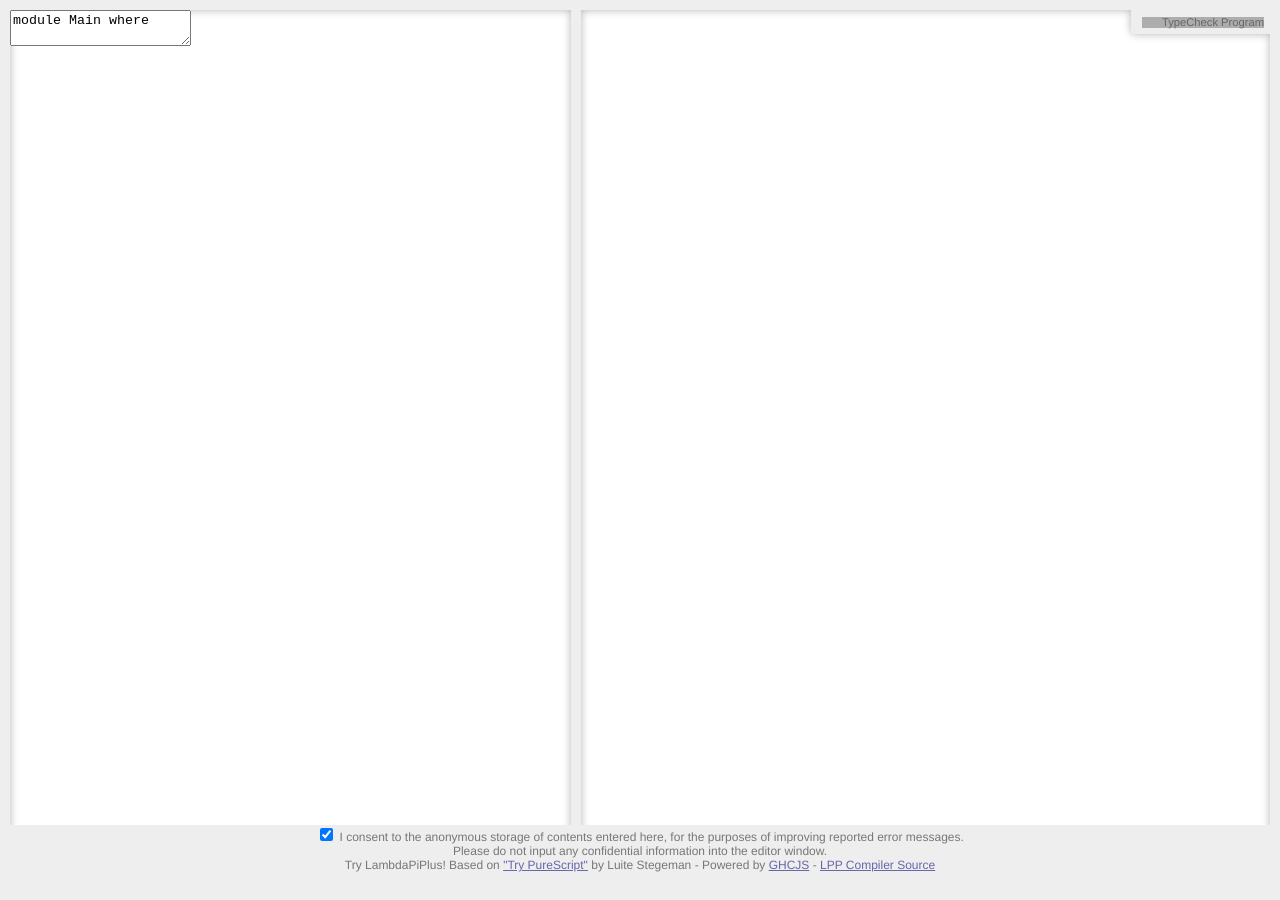
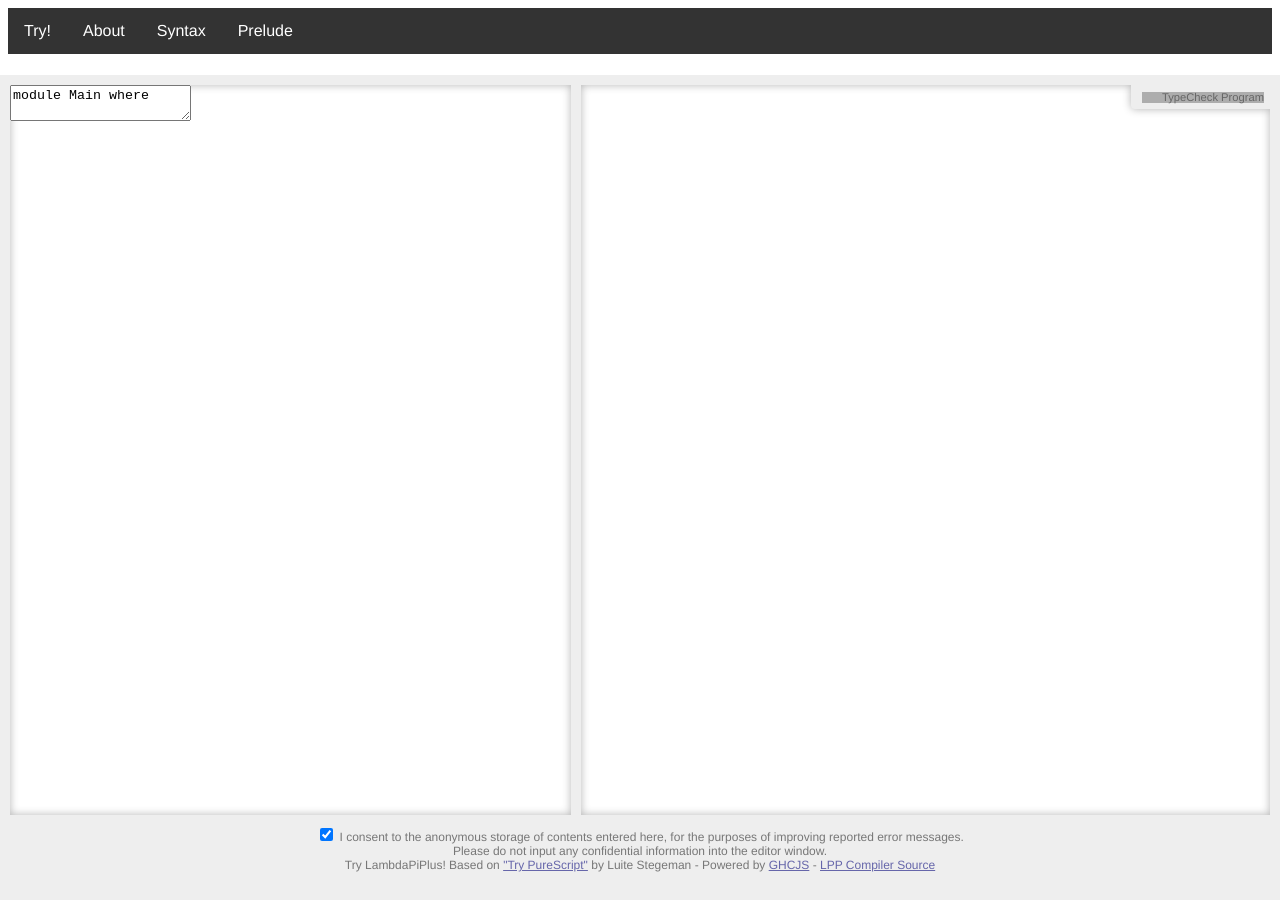
Before and after one commit to lambda-pi-plus/lambda-pi-plus.github.io, a Jekyll site: the page index.html, which Jekyll copies as it is, in a window 1280 px wide. Built offline with Jekyll 4.4.1, drawn with Linux system fonts in a browser that asks for light colours; a script that is not in the unit is left out; comment, search, counter and statistics services are not loaded; grey boxes are pictures that could not be loaded.

Commit message:
Try adding top bar

```diff
--- a/index.html
+++ b/index.html
@@ -9,6 +9,14 @@
 </head>
 <html>
   <body>
+    <div id="topbar">
+      <ul>
+        <li><a class="active" href="lambda-pi-plus.github.io">Try!</a></li>
+        <li><a href="about">About</a></li>
+        <li><a href="syntax">Syntax</a></li>
+        <li><a href="prelude">Prelude</a></li>
+      </ul>
+    </div>
     <div id="content">
       <div id="source_outer">
         <div id="source">
--- a/tryps.css
+++ b/tryps.css
@@ -18,8 +18,8 @@ body {
     margin: 0;
     padding: 0;
     left: 0;
-    top: 0;
-    bottom: 25px;
+    top: 75px;
+    bottom: 75px;
     right: 0;
 }
 
@@ -201,4 +201,35 @@ pre {
     white-space: -pre-wrap;      /* Opera 4-6 */
     white-space: -o-pre-wrap;    /* Opera 7 */
     word-wrap: break-word;       /* Internet Explorer 5.5+ */
+        height: auto;
+    /*max-height: 600px;*/
+    overflow: auto;
+    background-color: #eeeeee;
+    word-break: normal !important;
+    word-wrap: normal !important;
+    white-space: pre !important;
 }
+
+ul {
+    list-style-type: none;
+    margin: 0;
+    padding: 0;
+    overflow: hidden;
+    background-color: #333;
+}
+
+li {
+    float: left;
+}
+
+li a {
+    display: block;
+    color: white;
+    text-align: center;
+    padding: 14px 16px;
+    text-decoration: none;
+}
+
+li a:hover {
+    background-color: #111;
+}
```
